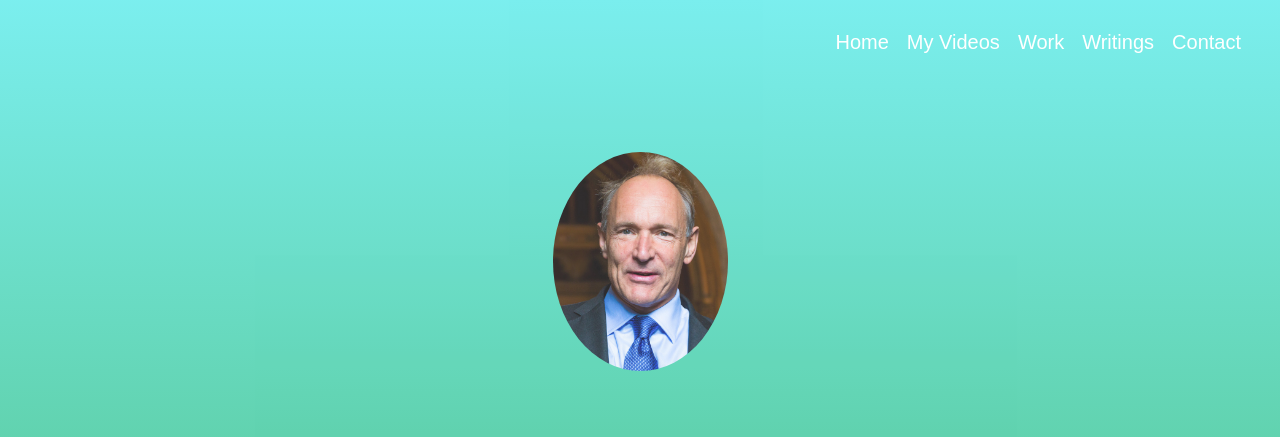
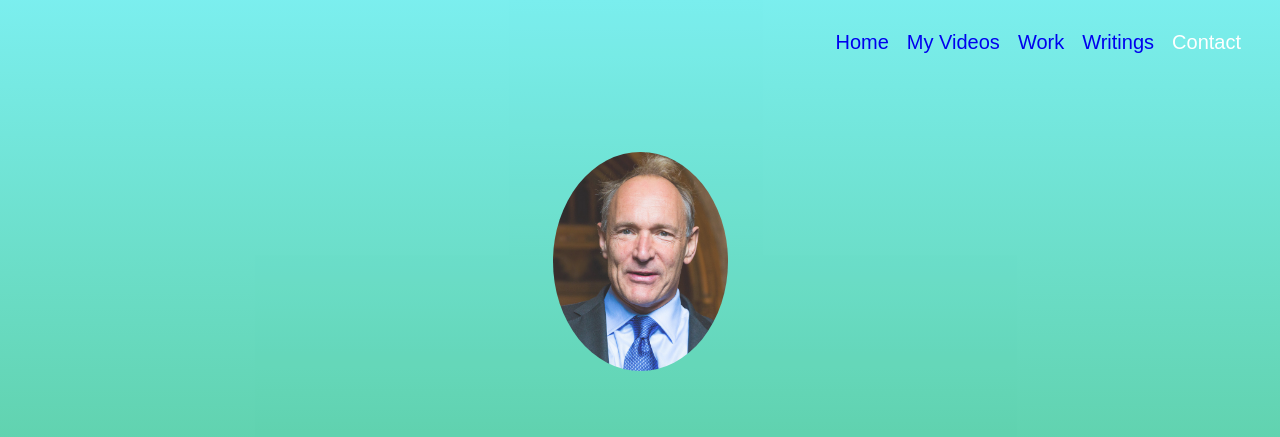
Before and after one commit to krishsat/Tim-Berners-Lee, a plain HTML site: page index.html in a window 1280 px wide. Shown: the top 437 px of the page. Drawn offline with Linux system fonts and the light colour scheme.

Commit message:
Add files via upload

```diff
--- a/index.html
+++ b/index.html
@@ -14,10 +14,10 @@
 <body>
 
     <ul class="menu">
-        <li class="links">Home</li>
-        <li class="links">My Videos</li>
-        <li class="links">Work</li>
-        <li class="links">Writings</li>
+        <li class="links"><a href="#welcome">Home</a></li>
+        <li class="links"><a href="#videos">My Videos</a></li>
+        <li class="links"><a href="#work">Work</a></li>
+        <li class="links"><a href="#writings">Writings</a></li>
         <li class="links">Contact</li>
     </ul>
 
@@ -50,7 +50,7 @@
         <iframe width="900" height="1000" src="https://en.wikipedia.org/wiki/Tim_Berners-Lee#Career_and_research" frameborder="0"></iframe>
     </section>
 
-    <section id="Writings">
+    <section id="writings">
     <h1>Writings</h1>
         <div class="line"></div>
         <a class="article" href="https://interestingengineering.com/how-did-tim-berners-lee-change-the-world-with-the-world-wide-web" target="_blank">How Did Tim Berners-Lee Change the World With the World Wide Web?</a>
--- a/style.css
+++ b/style.css
@@ -95,3 +95,15 @@ p{
 .links:hover{
     background-color: dodgerblue;
 }
+
+a{
+    text-decoration: none;
+}
+
+.article:hover{
+   color: fuchsia;
+}
+
+html{
+    scroll-behavior: smooth;
+}
```
